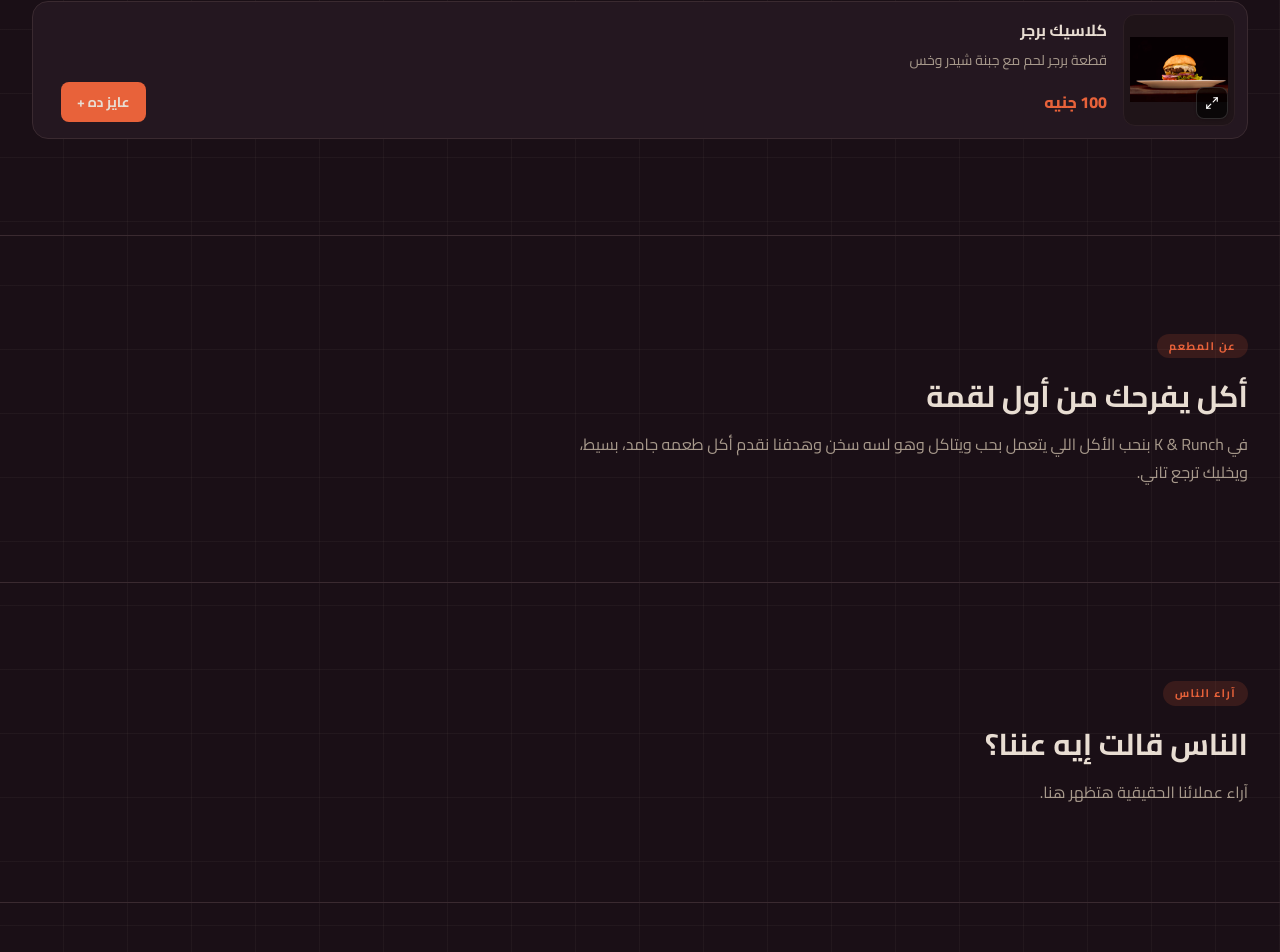
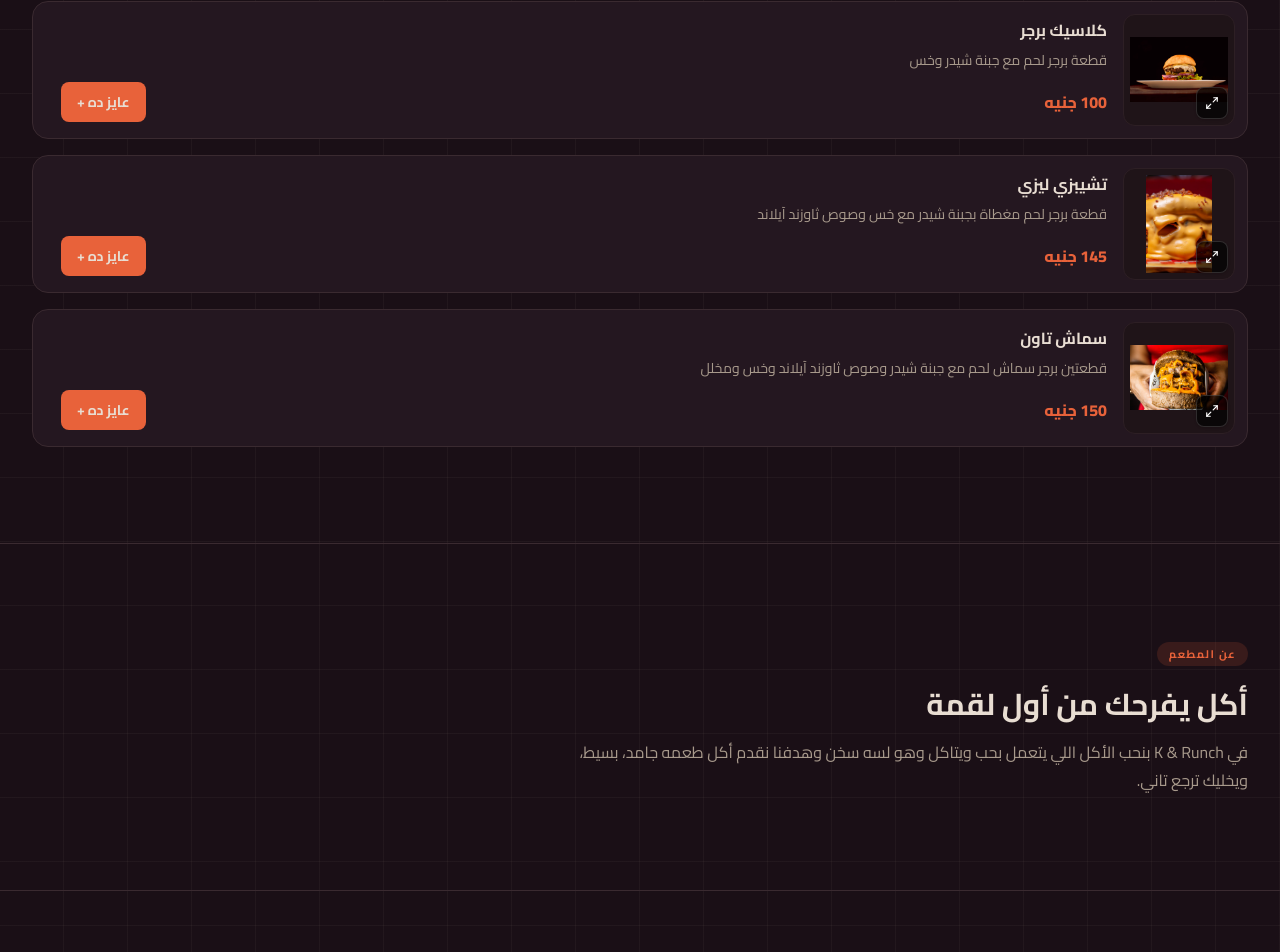
Before and after one commit to Youssef1796x/paid-project, a Next.js app: page / in a window 1280 px wide. Shown: the part 994-1946 px from the top of the page. Built offline with nearby package versions, Linux system fonts and the light colour scheme.

Commit message:
Show full menu items per active category

```diff
--- a/src/components/Menu.tsx
+++ b/src/components/Menu.tsx
@@ -4,8 +4,6 @@ import { useState } from "react";
 import { menuCategories, menuItems } from "@/src/data/menu";
 import CartSummary from "@/src/components/CartSummary";
 import MenuItemCard from "@/src/components/MenuItemCard";
-
-const previewItemIds = new Set(["chicken-hill", "classic-burger"]);
 
 export default function Menu() {
   const [quantities, setQuantities] = useState<Record<string, number>>({});
@@ -27,8 +25,7 @@ export default function Menu() {
   );
 
   const activeCategoryItems = menuItems.filter(
-    (item) =>
-      item.category === activeCategoryId && previewItemIds.has(item.id),
+    (item) => item.category === activeCategoryId,
   );
 
   return (
```
